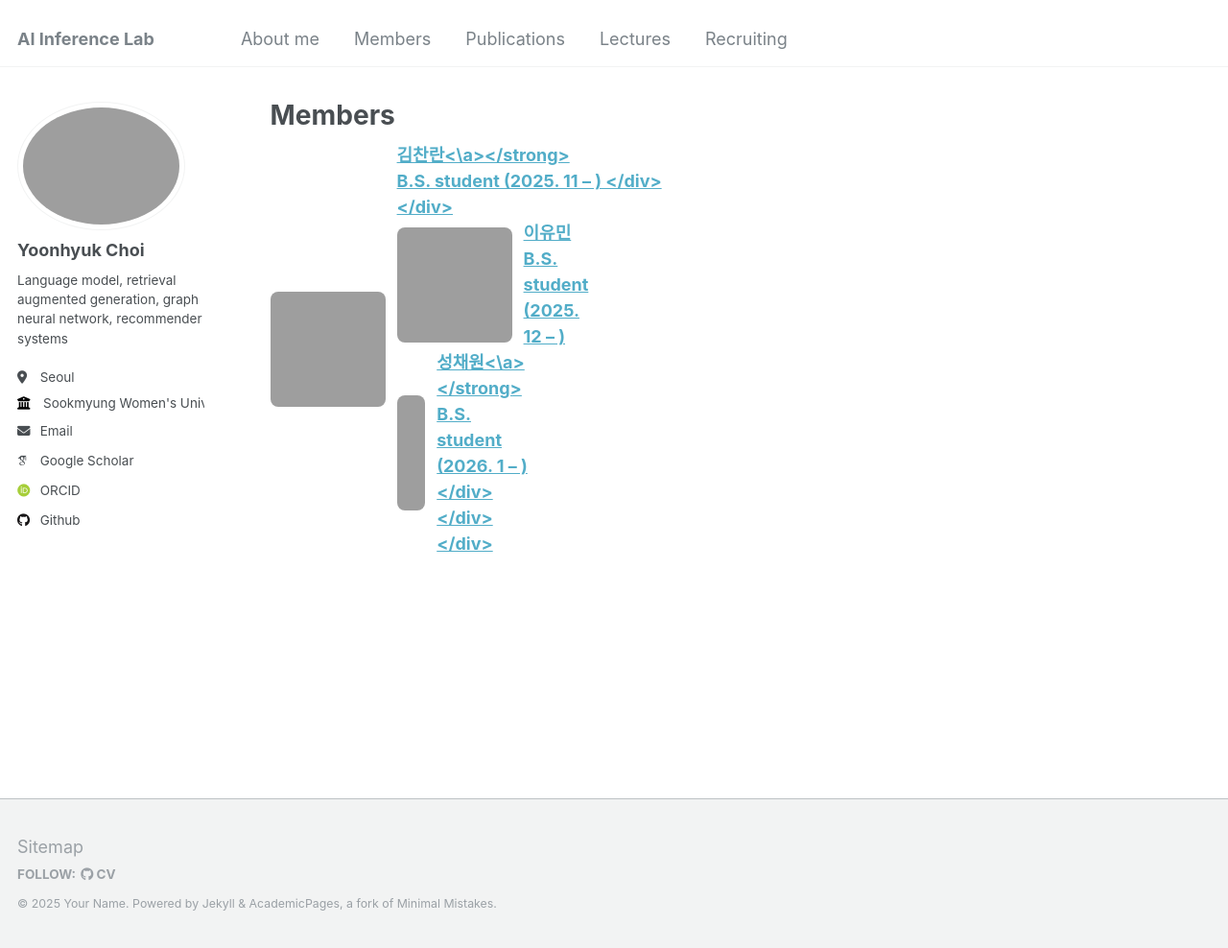
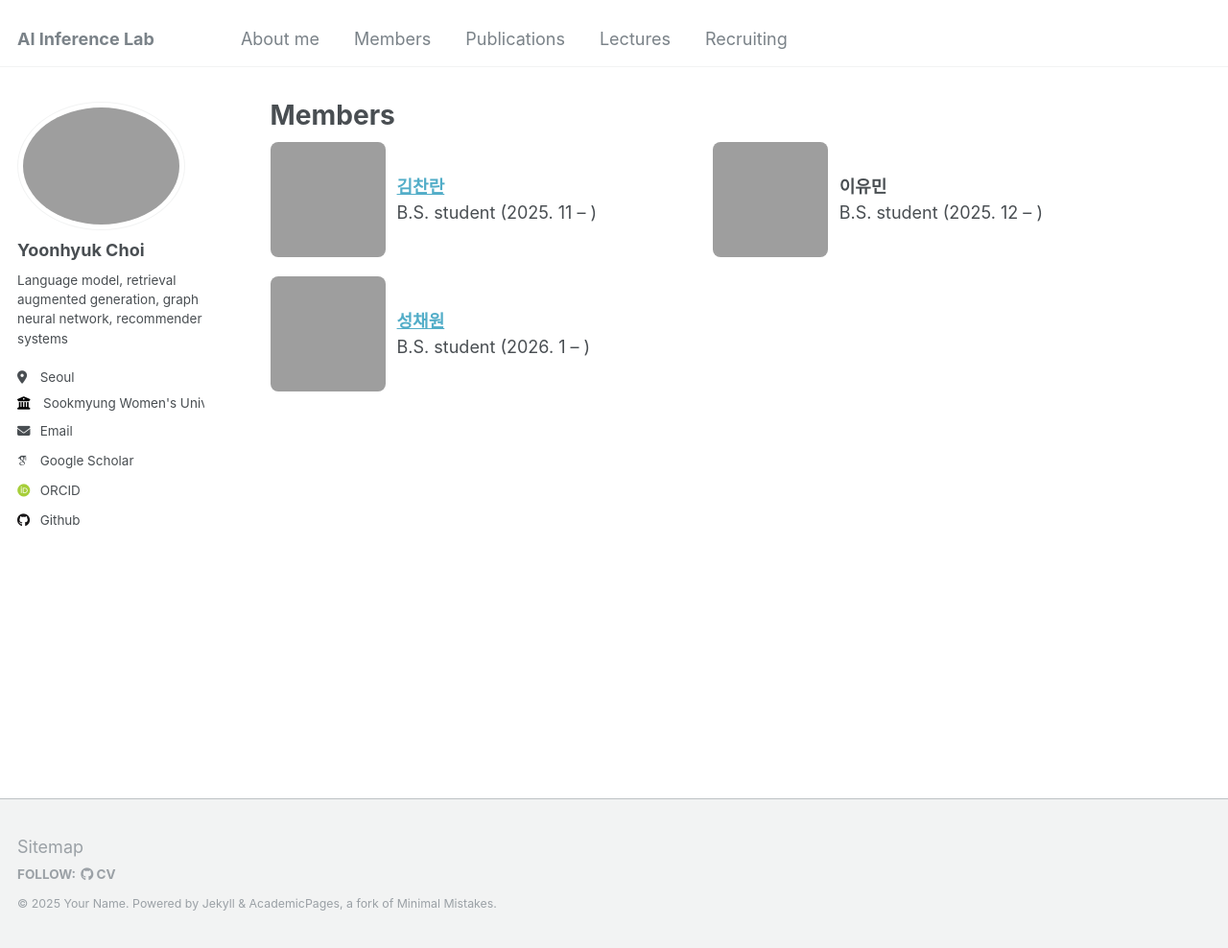
Before and after one commit to ChoiYoonHyuk/ChoiYoonHyuk.github.io, a Jekyll site: the page built from _pages/members.md, in a window 1280 px wide and 988 px high. Shown: the whole window at 96% size. Built offline with Jekyll 4.4.1, drawn with Linux system fonts in a browser that asks for light colours; some web fonts are replaced; grey boxes are pictures that could not be loaded.

Commit message:
Update members.md

```diff
--- a/_pages/members.md
+++ b/_pages/members.md
@@ -11,7 +11,7 @@ author_profile: true
     <img src="https://github.com/user-attachments/assets/c3ec6d01-6539-4509-afb1-6bf3a6e43217"
          style="width:120px;height:120px;object-fit:cover;border-radius:8px;flex-shrink:0;">
     <div>
-      <strong><a href="https://github.com/isliese">김찬란<\a></strong><br>
+      <strong><a href="https://github.com/isliese">김찬란</a></strong><br>
       B.S. student (2025. 11 – )
     </div>
   </div>
@@ -29,7 +29,7 @@ author_profile: true
     <img src="https://github.com/user-attachments/assets/138dd72b-2e11-4797-a771-b87607c2d13a"
          style="width:120px;height:120px;object-fit:cover;border-radius:8px;flex-shrink:0;">
     <div>
-      <strong><a href="https://github.com/sungchaewon">성채원<\a></strong><br>
+      <strong><a href="https://github.com/sungchaewon">성채원</a></strong><br>
       B.S. student (2026. 1 – )
     </div>
   </div>
```
